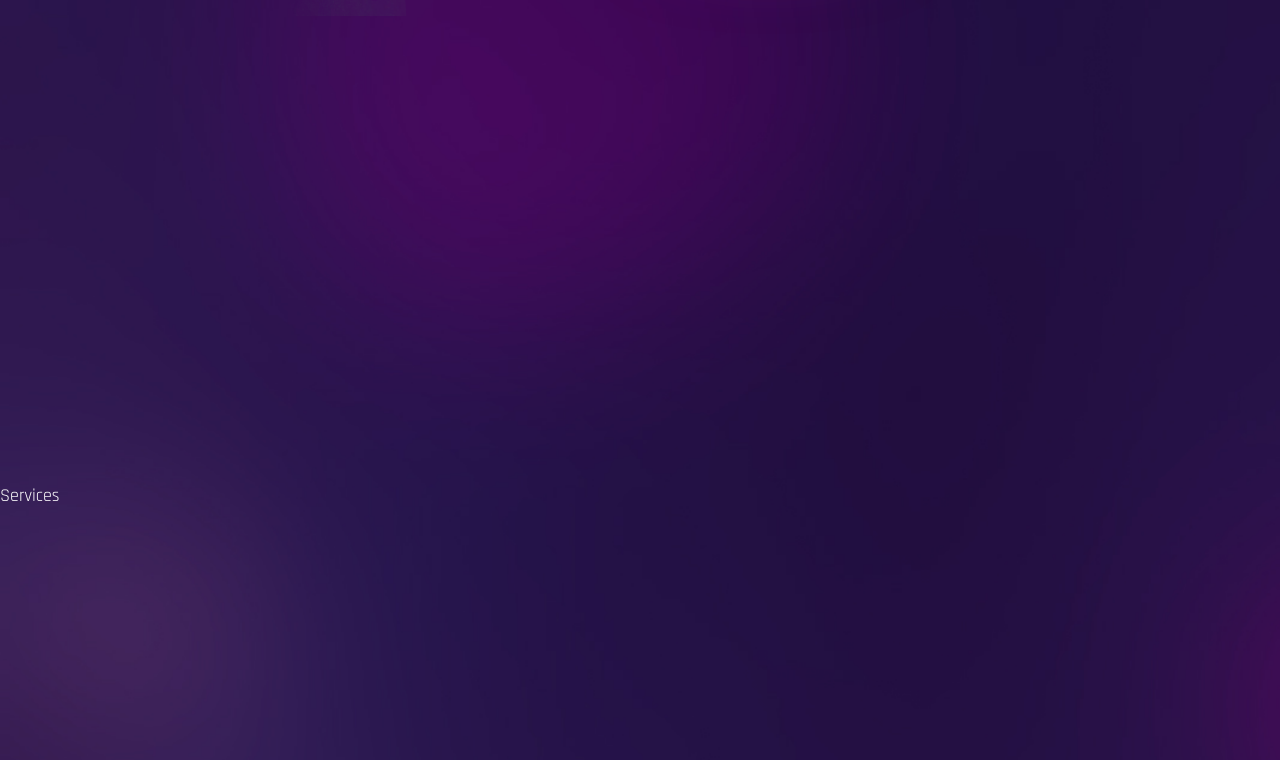
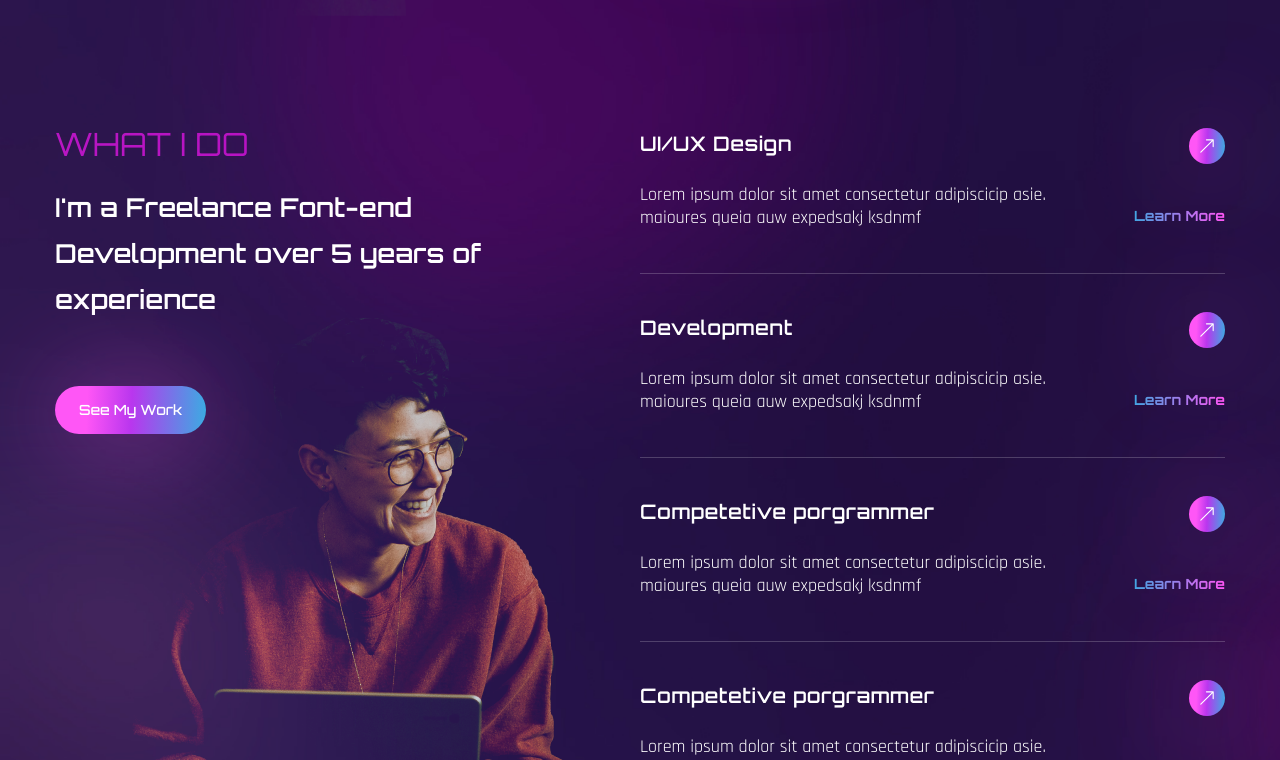
Before and after one commit to abdurrahim220/My_Portfolio, a React (Create React App) app: page / in a window 1280 px wide. Shown: the part 1440-2200 px from the top of the page. Built offline with nearby package versions, Linux system fonts and the light colour scheme; the HTML template or start-up script is replaced by a standard one; a web font is replaced by a local one.

Commit message:
services done

```diff
--- a/src/components/About.js
+++ b/src/components/About.js
@@ -1,6 +1,8 @@
 import React from 'react';
 
+
 import CountUp from 'react-countup';
+
 import { useInView } from 'react-intersection-observer'
 import { motion } from 'framer-motion'
 import { fadeIn } from '../variants'
--- a/src/components/Banner.js
+++ b/src/components/Banner.js
@@ -34,7 +34,7 @@ const Banner = () => {
             ]} speed={50} className='text-accent' wrapper='span' repeat={Infinity} />
           </motion.div>
           <motion.p   variants={fadeIn('up', 0.7)} initial="hidden" whileInView={'show'} viewport={{ once: false, amount: 0.7 }} className='mb-8 max-w-lg mx-auto lg:mx-0'>
-            Lorem Ipsum is simply dummy text of the printing and typesetting industry. Lorem Ipsum has been the industry's standard dummy text ever since the 1500s
+          Welcome to my portfolio!!! I am a passionate Mern stack web developer with expertise in HTML, CSS, JavaScript, React, Express.js, Node.js, and MongoDB. With a strong foundation in front-end development, I strive to create captivating user interfaces and seamless user experiences. I enjoy turning ideas into functional and visually appealing websites and Web Applications.
           </motion.p>
           <motion.div   variants={fadeIn('up', 0.5)} initial="hidden" whileInView={'show'} viewport={{ once: false, amount: 0.7 }} className='flex max-w-max gap-x-6 items-center mb-12 mx-auto lg:mx-0'>
             <button className='btn btn-lg'>
--- a/src/components/Services.js
+++ b/src/components/Services.js
@@ -1,7 +1,71 @@
 import React from 'react';
 
+import { motion } from 'framer-motion'
+import { BsArrowUpRight } from 'react-icons/bs'
+import { fadeIn } from '../variants'
+import { Link } from 'react-scroll';
+
+const services = [
+  {
+    name: 'UI/UX Design',
+    description: 'Lorem ipsum dolor sit amet consectetur adipiscicip asie. maioures queia auw expedsakj ksdnmf',
+    link: 'Learn More'
+  },
+  {
+    name: 'Development',
+    description: 'Lorem ipsum dolor sit amet consectetur adipiscicip asie. maioures queia auw expedsakj ksdnmf',
+    link: 'Learn More'
+  },
+  {
+    name: 'Competetive porgrammer',
+    description: 'Lorem ipsum dolor sit amet consectetur adipiscicip asie. maioures queia auw expedsakj ksdnmf',
+    link: 'Learn More'
+  },
+  {
+    name: 'Competetive porgrammer',
+    description: 'Lorem ipsum dolor sit amet consectetur adipiscicip asie. maioures queia auw expedsakj ksdnmf',
+    link: 'Learn More'
+  },
+]
+
 const Services = () => {
-  return <div className='section' id='services'>Services</div>;
+  return <div className='section' id='services'>
+
+    <div className='container mx-auto'>
+      <div className='flex flex-col lg:flex-row'>
+
+
+        <motion.div variants={fadeIn('right', 0.3)}
+          initial='hidden' whileInView={'show'} viewport={{ once: false, amount: 0.3 }} className='flex-1 lg:bg-services lg:bg-bottom bg-no-repeat mix-blend-lighten mb-12 lg:mb-0'>
+          <div className='h2 text-accent mb-6'>What I do</div>
+          <h3 className='h3 max-w-[455px] mb-16'>I'm a Freelance Font-end Development over 5 years of experience</h3>
+          <button className='btn btn-sm'>See My Work</button>
+        </motion.div>
+
+
+        <motion.div variants={fadeIn('left', 0.5)}
+          initial='hidden' whileInView={'show'} viewport={{ once: false, amount: 0.3 }} className='flex-1'>
+          <div >
+            {services.map((service, index) => {
+              const { name, description, link } = service
+              return <div className='border-b border-white/20 h-[146px] mb-[38px] flex' key={index}>
+                <div className='max-w-[476px]'>
+                  <h1 className='text-[20px] tracking-wide font-primary font-semibold mb-6'>{name}</h1>
+                  <p className='font-secondary leading-tight'>{description}</p>
+                </div>
+                <div className='flex flex-col flex-1 items-end'>
+                  <Link to='' className='btn w-9 h-9 mb-[42px] flex justify-center items-center'>
+                    <BsArrowUpRight />
+                  </Link>
+                  <Link className='text-gradient text-sm'>{link}</Link>
+                </div>
+              </div>
+            })}
+          </div>
+        </motion.div>
+      </div>
+    </div>
+  </div>;
 };
 
 export default Services;
--- a/src/components/Work.js
+++ b/src/components/Work.js
@@ -1,5 +1,8 @@
 import React from 'react';
-
+import { motion } from 'framer-motion'
+import { } from 'react-icons/bs'
+import { fadeIn } from '../variants'
+import { Link } from 'react-scroll';
 const Work = () => {
   return <div className='section' id='work'>Work</div>;
 };
```
